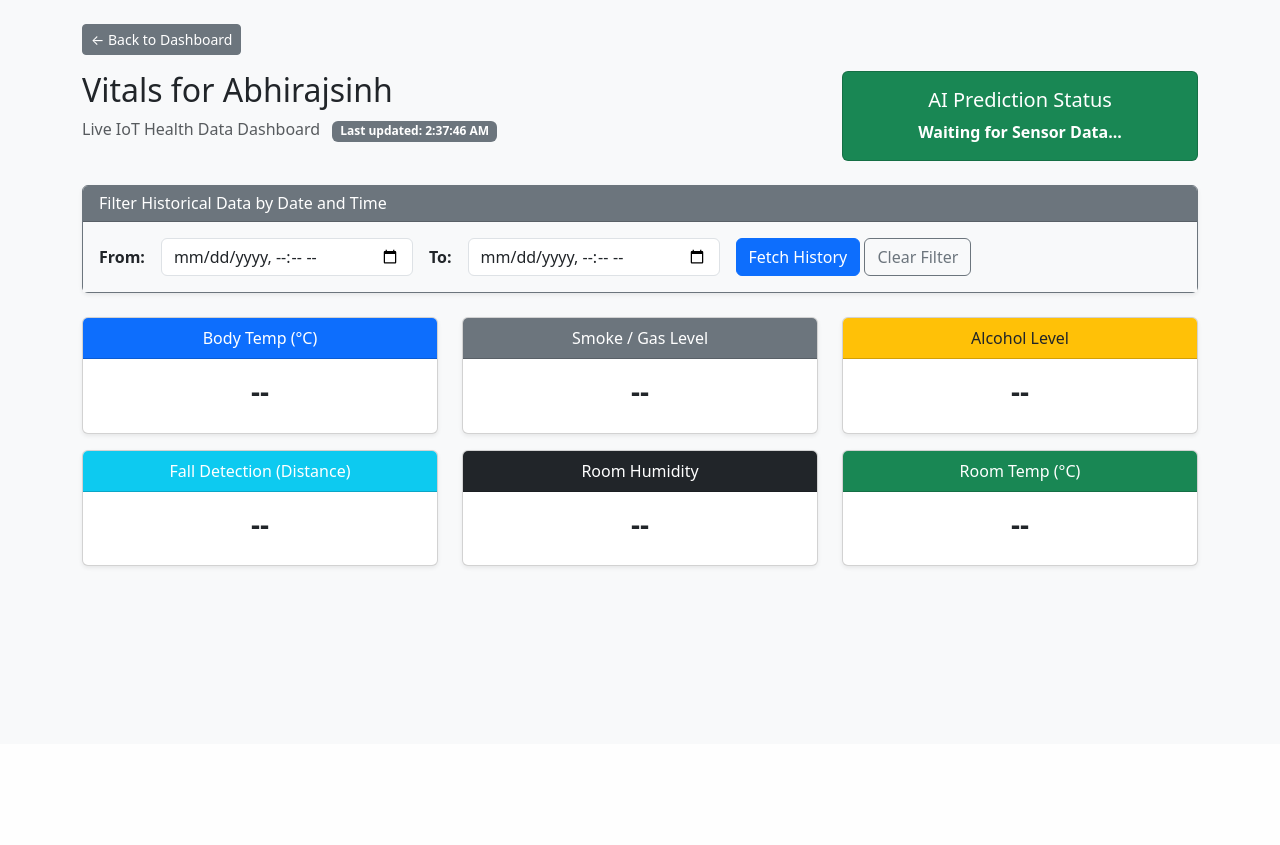
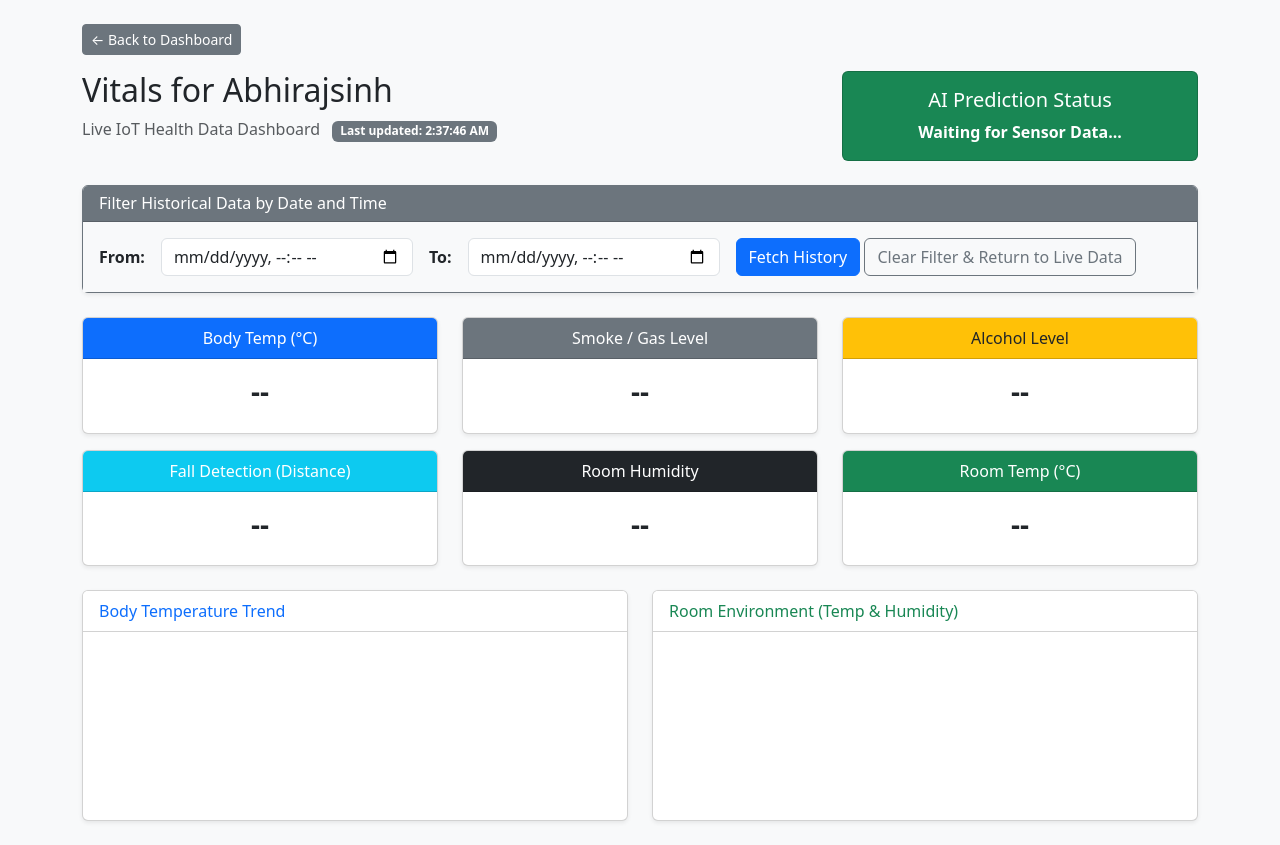
Before and after one commit to ABHIRAJ022/Smart-Web, a Django app: page /patient/1/vitals/ in a window 1280 px wide. Shown: the part 56-901 px from the top of the page. Before the commit the page ends 625 px from the top, so only its background shows below. Run offline with Django 5.2, Linux system fonts and the light colour scheme; a user stored in the database is signed in; data comes from the database, SQL or seed files in the repository; a map, chart or similar area stays blank.

Commit message:
Added charts to Doctor/Relative patient vitals view

```diff
--- a/templates/dashboard/patient_vitals.html
+++ b/templates/dashboard/patient_vitals.html
@@ -1,6 +1,8 @@
 {% extends 'base.html' %}
 
 {% block content %}
+<script src="https://cdn.jsdelivr.net/npm/chart.js"></script>
+
 <div class="mb-3">
     <a href="{% url 'dashboard_home' %}" class="btn btn-sm btn-secondary">&larr; Back to Dashboard</a>
 </div>
@@ -44,7 +46,7 @@
 
                     <div class="col-auto">
                         <button type="submit" class="btn btn-primary">Fetch History</button>
-                        <a href="{% url 'view_patient_vitals' patient.id %}" class="btn btn-outline-secondary">Clear Filter</a>
+                        <a href="{% url 'view_patient_vitals' patient.id %}" class="btn btn-outline-secondary">Clear Filter & Return to Live Data</a>
                     </div>
                 </form>
             </div>
@@ -54,7 +56,7 @@
 
 {% if request.GET.start_time %}
     <div class="alert alert-info">
-        <strong>Viewing Historical Data.</strong> Live auto-refresh is paused.
+        <strong>Viewing Historical Data.</strong> Live auto-refresh is paused. The single values below represent the newest reading found in your selected timeframe.
     </div>
 {% endif %}
 
@@ -97,6 +99,29 @@
     </div>
 </div>
 
+<div class="row mt-2">
+    <div class="col-md-6 mb-4">
+        <div class="card shadow-sm">
+            <div class="card-header bg-white font-weight-bold text-primary">
+                Body Temperature Trend
+            </div>
+            <div class="card-body">
+                <canvas id="bodyTempChart"></canvas>
+            </div>
+        </div>
+    </div>
+    <div class="col-md-6 mb-4">
+        <div class="card shadow-sm">
+            <div class="card-header bg-white font-weight-bold text-success">
+                Room Environment (Temp & Humidity)
+            </div>
+            <div class="card-body">
+                <canvas id="roomEnvChart"></canvas>
+            </div>
+        </div>
+    </div>
+</div>
+
 <script>
     const isFiltering = window.location.search.includes("start_time");
 
@@ -115,6 +140,68 @@
                 subtitle.innerHTML = `Live IoT Health Data Dashboard <span class="badge bg-secondary ms-2">Last updated: ${timeString}</span>`;
             }
         }
+
+        // Setup Chart.js Logic
+        const rawChartData = '{{ chart_data|escapejs }}';
+
+        if (rawChartData && rawChartData !== '[]') {
+            const feeds = JSON.parse(rawChartData);
+
+            // Extract Timestamps for X-Axis
+            const labels = feeds.map(feed => {
+                const date = new Date(feed.created_at);
+                return date.toLocaleTimeString([], { hour: '2-digit', minute: '2-digit' });
+            });
+
+            // Extract Field Data
+            const bodyTempData = feeds.map(feed => parseFloat(feed.field1 || 0));
+            const roomHumidData = feeds.map(feed => parseFloat(feed.field5 || 0));
+            const roomTempData = feeds.map(feed => parseFloat(feed.field6 || 0));
+
+            // Chart 1: Body Temperature
+            new Chart(document.getElementById('bodyTempChart').getContext('2d'), {
+                type: 'line',
+                data: {
+                    labels: labels,
+                    datasets: [{
+                        label: 'Body Temp (°C)',
+                        data: bodyTempData,
+                        borderColor: '#0d6efd', // Bootstrap Primary Blue
+                        backgroundColor: 'rgba(13, 110, 253, 0.1)',
+                        borderWidth: 2,
+                        tension: 0.3,
+                        fill: true
+                    }]
+                },
+                options: { responsive: true }
+            });
+
+            // Chart 2: Room Environment
+            new Chart(document.getElementById('roomEnvChart').getContext('2d'), {
+                type: 'line',
+                data: {
+                    labels: labels,
+                    datasets: [
+                        {
+                            label: 'Room Temp (°C)',
+                            data: roomTempData,
+                            borderColor: '#198754', // Bootstrap Success Green
+                            borderWidth: 2,
+                            tension: 0.3
+                        },
+                        {
+                            label: 'Humidity (%)',
+                            data: roomHumidData,
+                            borderColor: '#212529', // Bootstrap Dark
+                            borderWidth: 2,
+                            borderDash: [5, 5], // Dashed line to easily tell them apart
+                            tension: 0.3
+                        }
+                    ]
+                },
+                options: { responsive: true }
+            });
+        }
     });
 </script>
 {% endblock %}
```
